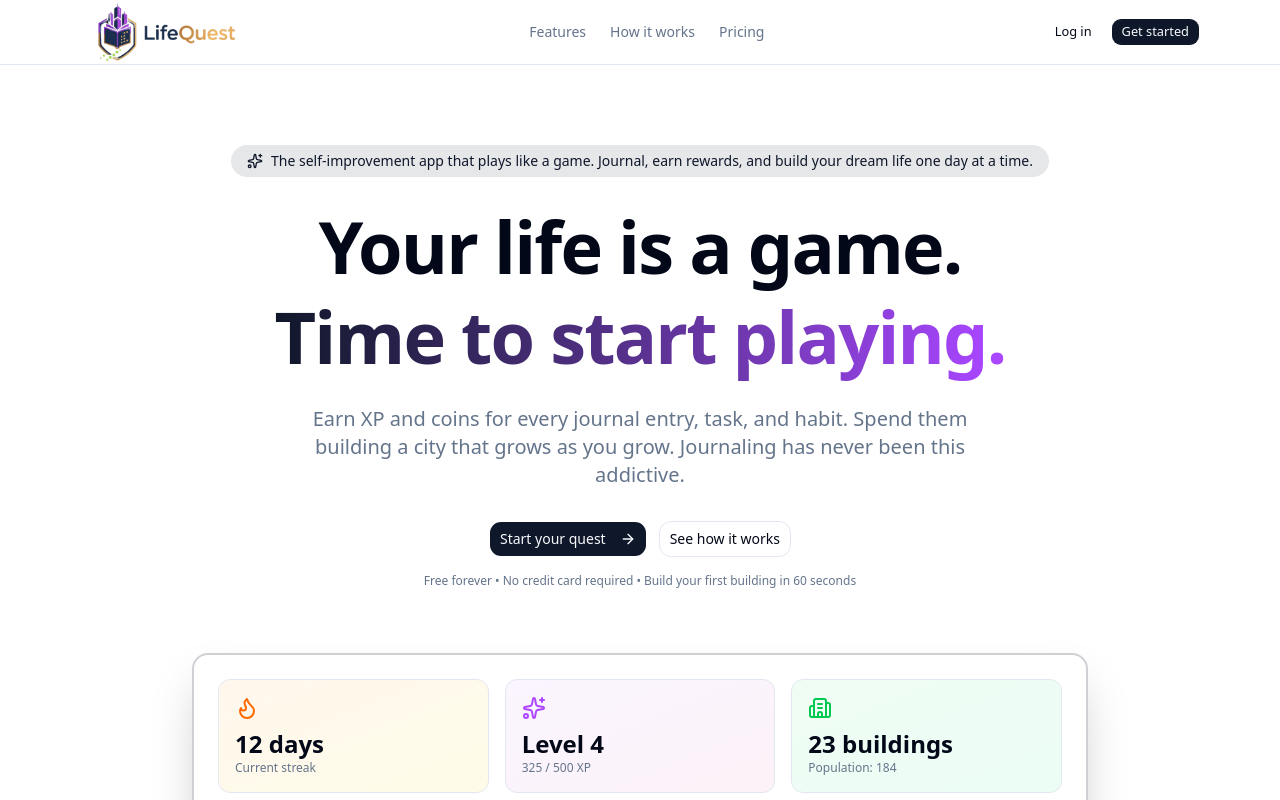
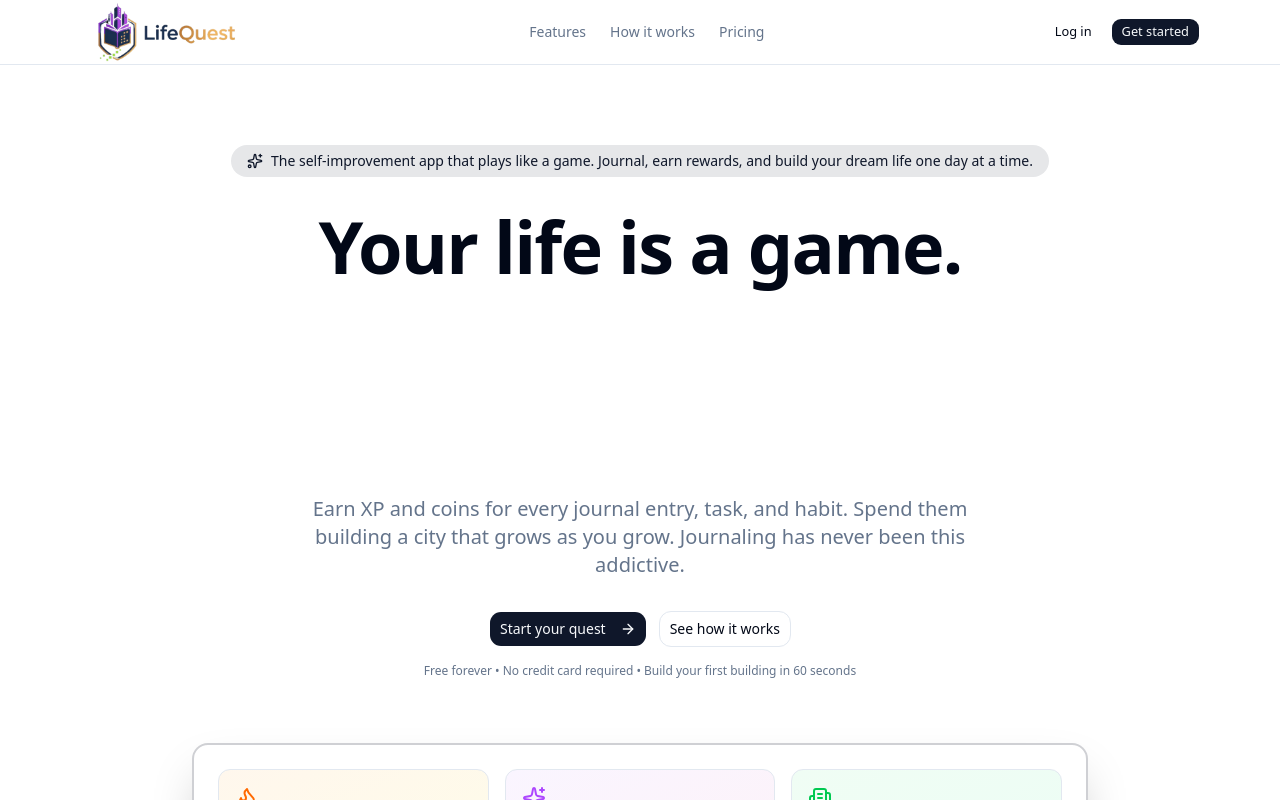
Before and after one commit to HorrorReaper/lifequest, a Next.js app: page / in a window 1280 px wide. Shown: the top 800 px of the page. Built offline with nearby package versions, Linux system fonts and the light colour scheme.

Commit message:
Animations

```diff
--- a/src/app/page.tsx
+++ b/src/app/page.tsx
@@ -1,3 +1,6 @@
+"use client";
+import { useEffect, useState } from "react";
+import { motion } from "framer-motion";
 import Link from "next/link";
 import Image from "next/image";
 import { Button } from "@/components/ui/button";
@@ -13,6 +16,49 @@ import {
   ArrowRight,
   Check,
 } from "lucide-react";
+
+function TypewriterText({ text, speed = 35, className = "", start = true, onComplete, hideCursorAfter = 5000 }) {
+  const [pos, setPos] = useState(0);
+  const [showCursor, setShowCursor] = useState(true);
+
+  useEffect(() => {
+    if (!start) return;
+    if (pos >= text.length) {
+      // when complete, schedule cursor hide
+      const h = setTimeout(() => setShowCursor(false), hideCursorAfter);
+      if (onComplete) onComplete();
+      return () => clearTimeout(h);
+    }
+    const t = setTimeout(() => setPos((p) => p + 1), speed);
+    return () => clearTimeout(t);
+  }, [pos, text, speed, start, hideCursorAfter, onComplete]);
+
+  useEffect(() => {
+    // reset if text or start changes
+    setPos(0);
+    setShowCursor(true);
+  }, [text, start]);
+
+  return (
+    <span className={className}>
+      {text.slice(0, pos)}
+      {showCursor && <span className="ml-1 opacity-80 inline-block">|</span>}
+    </span>
+  );
+}
+
+function HeroTitle() {
+  const [firstDone, setFirstDone] = useState(false);
+  return (
+    <>
+      <TypewriterText text={"Your life is a game."} className="block" onComplete={() => setFirstDone(true)} />
+      <br />
+      <span className="bg-gradient-to-r from-primary to-purple-500 bg-clip-text text-transparent">
+        <TypewriterText text={"Time to start playing."} className="block" start={firstDone} />
+      </span>
+    </>
+  );
+}
 
 export default function LandingPage() {
   return (
@@ -40,29 +86,30 @@ export default function LandingPage() {
       </header>
 
       {/* HERO */}
-      <section className="container mx-auto px-4 pt-20 pb-24 max-w-6xl text-center">
+      <motion.section initial={{ opacity: 0, y: 8 }} animate={{ opacity: 1, y: 0 }} transition={{ duration: 0.6 }} className="container mx-auto px-4 pt-20 pb-24 max-w-6xl text-center">
         <div className="inline-flex items-center gap-2 px-4 py-1.5 rounded-full bg-primary/10 text-primary text-sm font-medium mb-6">
           <Sparkles className="h-4 w-4" />
           The self-improvement app that plays like a game. Journal, earn rewards, and build your dream life one day at a time.
         </div>
         <h1 className="text-5xl md:text-7xl font-bold tracking-tight leading-tight">
-          Your life is a game.<br />
-          <span className="bg-gradient-to-r from-primary to-purple-500 bg-clip-text text-transparent">
-            Time to start playing.
-          </span>
+          <HeroTitle />
         </h1>
         <p className="text-lg md:text-xl text-muted-foreground mt-6 max-w-2xl mx-auto">
           Earn XP and coins for every journal entry, task, and habit. Spend them building a city that grows as you grow. Journaling has never been this addictive.
         </p>
         <div className="flex flex-col sm:flex-row items-center justify-center gap-3 mt-8">
+          <motion.div whileHover={{ scale: 1.02 }} whileTap={{ scale: 0.98 }} className="w-full sm:w-auto">
             <Button size="lg" asChild className="w-full sm:w-auto">
               <Link href="/login">
                 Start your quest <ArrowRight className="ml-2 h-4 w-4" />
               </Link>
             </Button>
+          </motion.div>
+          <motion.div whileHover={{ scale: 1.02 }} whileTap={{ scale: 0.98 }} className="w-full sm:w-auto">
             <Button size="lg" variant="outline" asChild className="w-full sm:w-auto">
               <a href="#how-it-works">See how it works</a>
             </Button>
+          </motion.div>
         </div>
         <p className="text-xs text-muted-foreground mt-4">
           Free forever • No credit card required • Build your first building in 60 seconds
@@ -99,7 +146,7 @@ export default function LandingPage() {
             </div>
           </div>
         </div>
-      </section>
+      </motion.section>
 
       {/* SOCIAL PROOF */}
 
```
Lines whose indentation alone changed are shown as unchanged.
